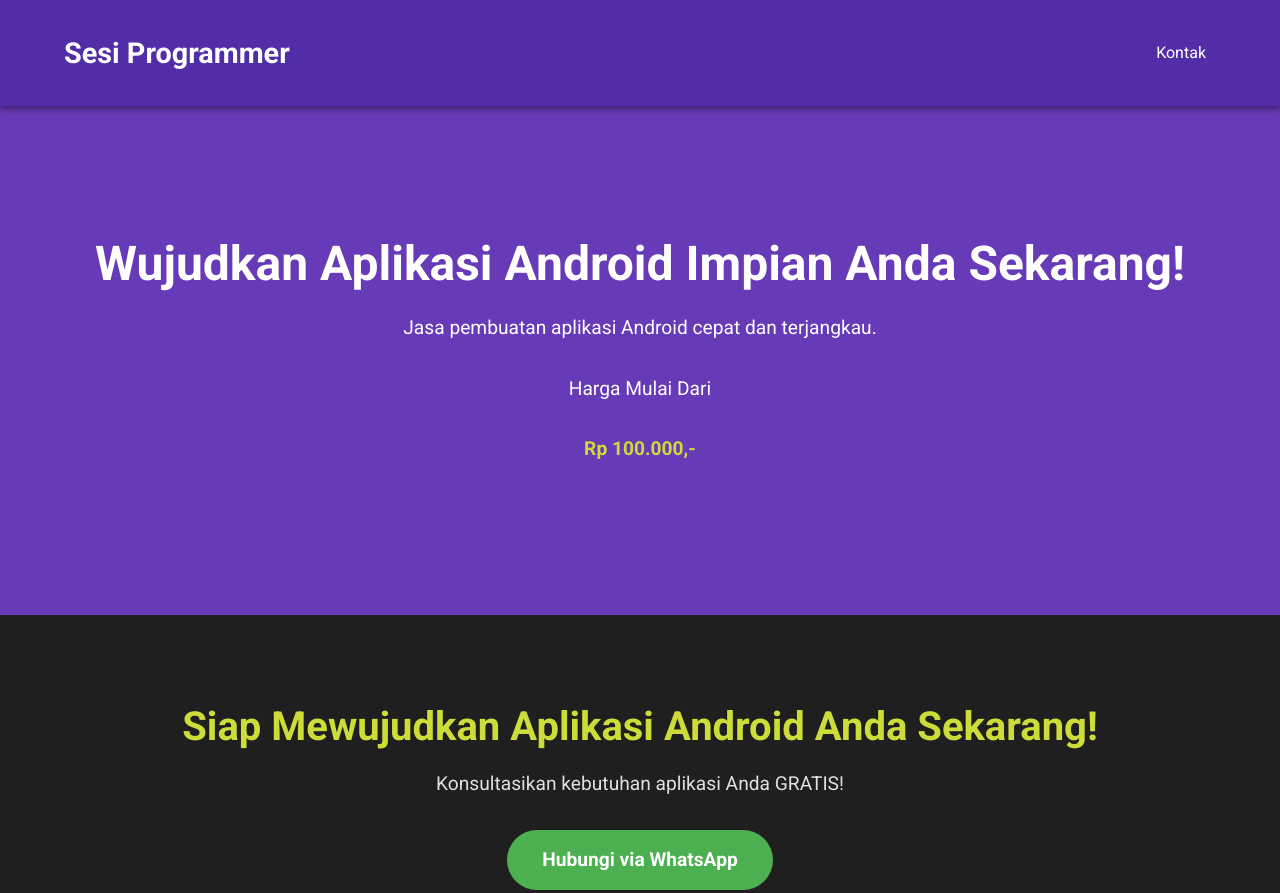
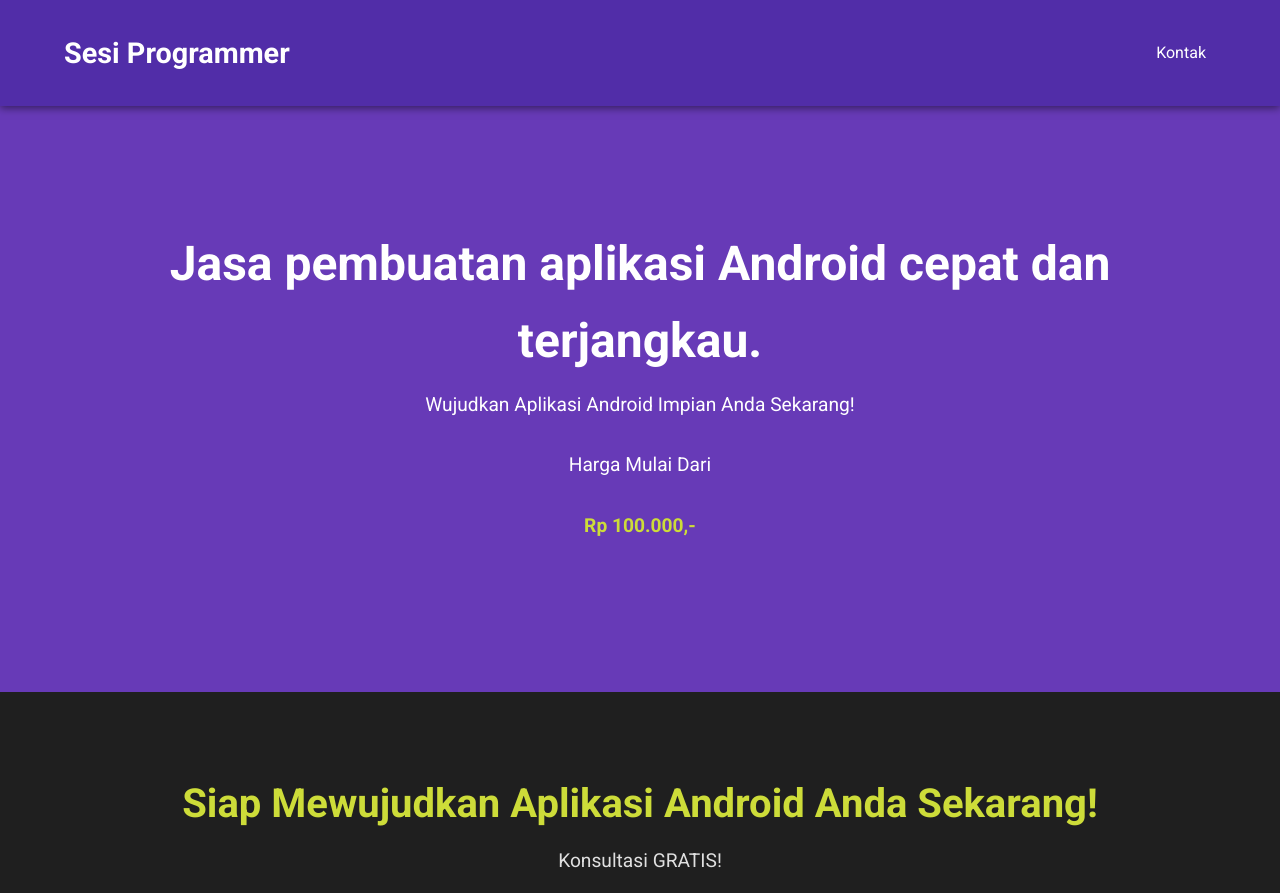
Before and after one commit to sesiprogrammer/jasa-pembuatan-aplikasi-android, a plain HTML site: page index.html in a window 1280 px wide. Shown: the top 893 px of the page. Drawn offline with Linux system fonts and the light colour scheme.

Commit message:
Update index.html

```diff
--- a/index.html
+++ b/index.html
@@ -25,8 +25,8 @@
 
     <section id="hero" class="hero">
         <div class="container">
-            <h2>Wujudkan Aplikasi Android Impian Anda Sekarang!</h2>
-            <p>Jasa pembuatan aplikasi Android cepat dan terjangkau.</p>
+            <h2>Jasa pembuatan aplikasi Android cepat dan terjangkau.</h2>
+            <p>Wujudkan Aplikasi Android Impian Anda Sekarang!</p>
             <p class="harga-mulai">Harga Mulai Dari</p>
             <p class="harga-utama">Rp 100.000,-</p>
         </div>
@@ -35,7 +35,7 @@
     <section id="kontak" class="kontak">
         <div class="container">
             <h3>Siap Mewujudkan Aplikasi Android Anda Sekarang!</h3>
-            <p>Konsultasikan kebutuhan aplikasi Anda GRATIS!</p>
+            <p>Konsultasi GRATIS!</p>
             <a href="https://wa.me/6285136284128" target="_blank" class="whatsapp-button">
                 <span>Hubungi via WhatsApp</span>
             </a>
```
